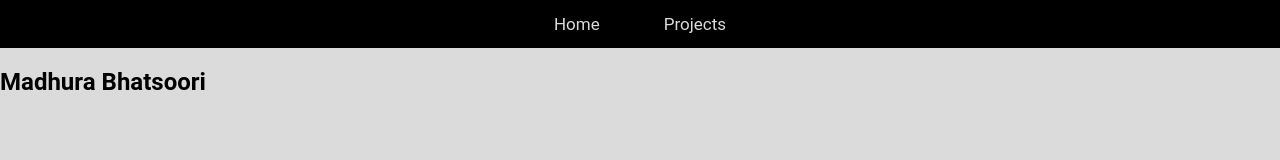
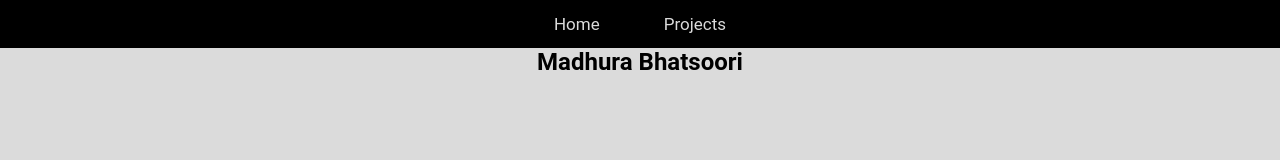
Before and after one commit to MadhuraBhatsoori/MadhuraBhatsoori.github.io, a plain HTML site: page index.html in a window 1280 px wide. Drawn offline with Linux system fonts and the light colour scheme.

Commit message:
Update index.html

```diff
--- a/index.html
+++ b/index.html
@@ -35,6 +35,18 @@
     .navbar a:hover {
       color: #a6a6a6;
     }
+
+    .content {
+      flex: 1;
+      display: flex;
+      justify-content: center;
+      align-items: center;
+      text-align: center;
+    }
+
+    h2 {
+      margin: 0;
+    }
   </style>
 </head>
 <body>
```
